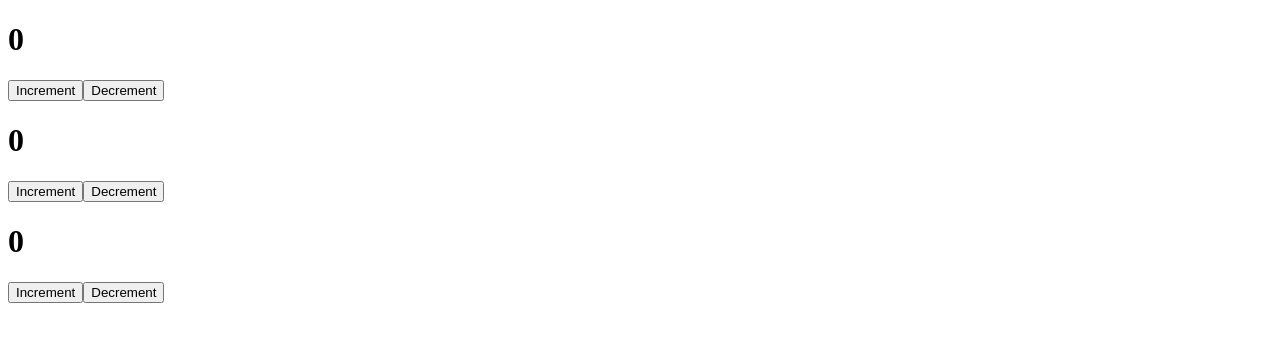
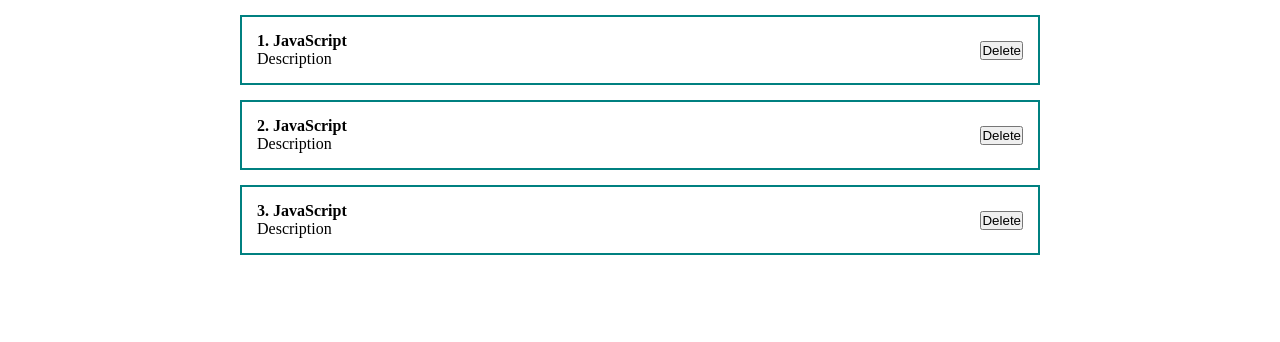
Before and after one commit to nikolayhotim1/react-fund-course, a React (Create React App) app: page / in a window 1280 px wide. Shown: the top 342 px of the page. Built offline with nearby package versions, Linux system fonts and the light colour scheme.

Commit message:
refactor: add props in component

```diff
--- a/src/App.js
+++ b/src/App.js
@@ -1,12 +1,13 @@
 import React from 'react';
-import ClassCounter from './components/ClassCounter';
+import PostItem from './components/PostItem';
+import './styles/App.css';
 
 function App() {
 	return (
 		<div className='App'>
-			<ClassCounter />
-			<ClassCounter />
-			<ClassCounter />
+			<PostItem post={{ id: 1, title: 'JavaScript', body: 'Description' }} />
+			<PostItem post={{ id: 2, title: 'JavaScript', body: 'Description' }} />
+			<PostItem post={{ id: 3, title: 'JavaScript', body: 'Description' }} />
 		</div>
 	);
 }
--- /dev/null
+++ b/src/components/PostItem.jsx
@@ -0,0 +1,21 @@
+import React from 'react';
+
+const PostItem = (props) => {
+	return (
+		<div className='post'>
+			<div className='post-content'>
+				<strong>{props.post.id}. {props.post.title}</strong>
+
+				<div>
+					{props.post.body}
+				</div>
+			</div>
+
+			<div className='post-buttons'>
+				<button>Delete</button>
+			</div>
+		</div>
+	);
+};
+
+export default PostItem;
--- /dev/null
+++ b/src/styles/App.css
@@ -0,0 +1,23 @@
+* {
+    margin: 0;
+    padding: 0;
+    box-sizing: border-box;
+}
+
+#root {
+    display: flex;
+    justify-content: center;
+}
+
+.App {
+    width: 800px;
+}
+
+.post {
+    display: flex;
+    padding: 15px;
+    border: 2px solid teal;
+    margin-top: 15px;
+    justify-content: space-between;
+    align-items: center;
+}
```
